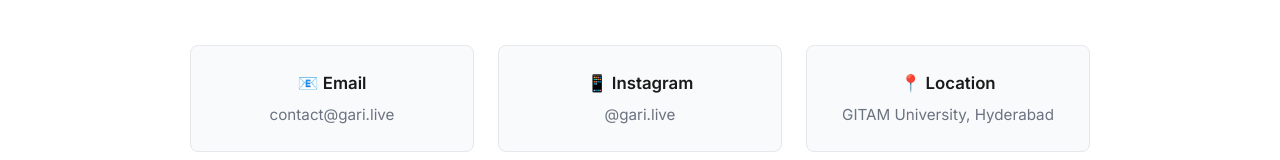
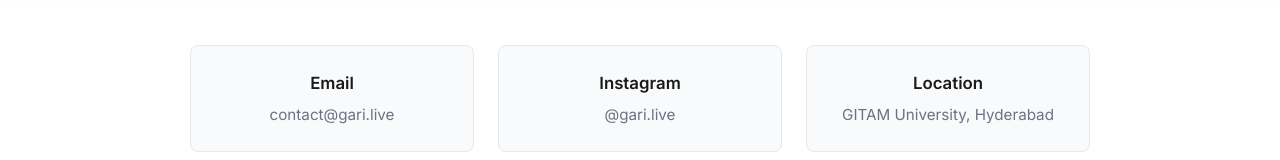
Before and after one commit to chandu1234678/GARI, a React (Create React App) app: page /contact in a window 1280 px wide. Shown: the part 251-411 px from the top of the page. Built offline with nearby package versions, Linux system fonts and the light colour scheme; the HTML template or start-up script is replaced by a standard one.

Commit message:
edoakti anna

```diff
--- a/src/pages/ContactPage.jsx
+++ b/src/pages/ContactPage.jsx
@@ -147,7 +147,7 @@ const ContactPage = () => {
                 whileInView={{ opacity: 1, y: 0 }}
                 viewport={{ once: true }}
               >
-                <h3>📧 Email</h3>
+                <h3> Email</h3>
                 <p>contact@gari.live</p>
               </motion.div>
 
@@ -158,7 +158,7 @@ const ContactPage = () => {
                 viewport={{ once: true }}
                 transition={{ delay: 0.1 }}
               >
-                <h3>📱 Instagram</h3>
+                <h3> Instagram</h3>
                 <p>@gari.live</p>
               </motion.div>
 
@@ -169,7 +169,7 @@ const ContactPage = () => {
                 viewport={{ once: true }}
                 transition={{ delay: 0.2 }}
               >
-                <h3>📍 Location</h3>
+                <h3> Location</h3>
                 <p>GITAM University, Hyderabad</p>
               </motion.div>
             </div>
```
